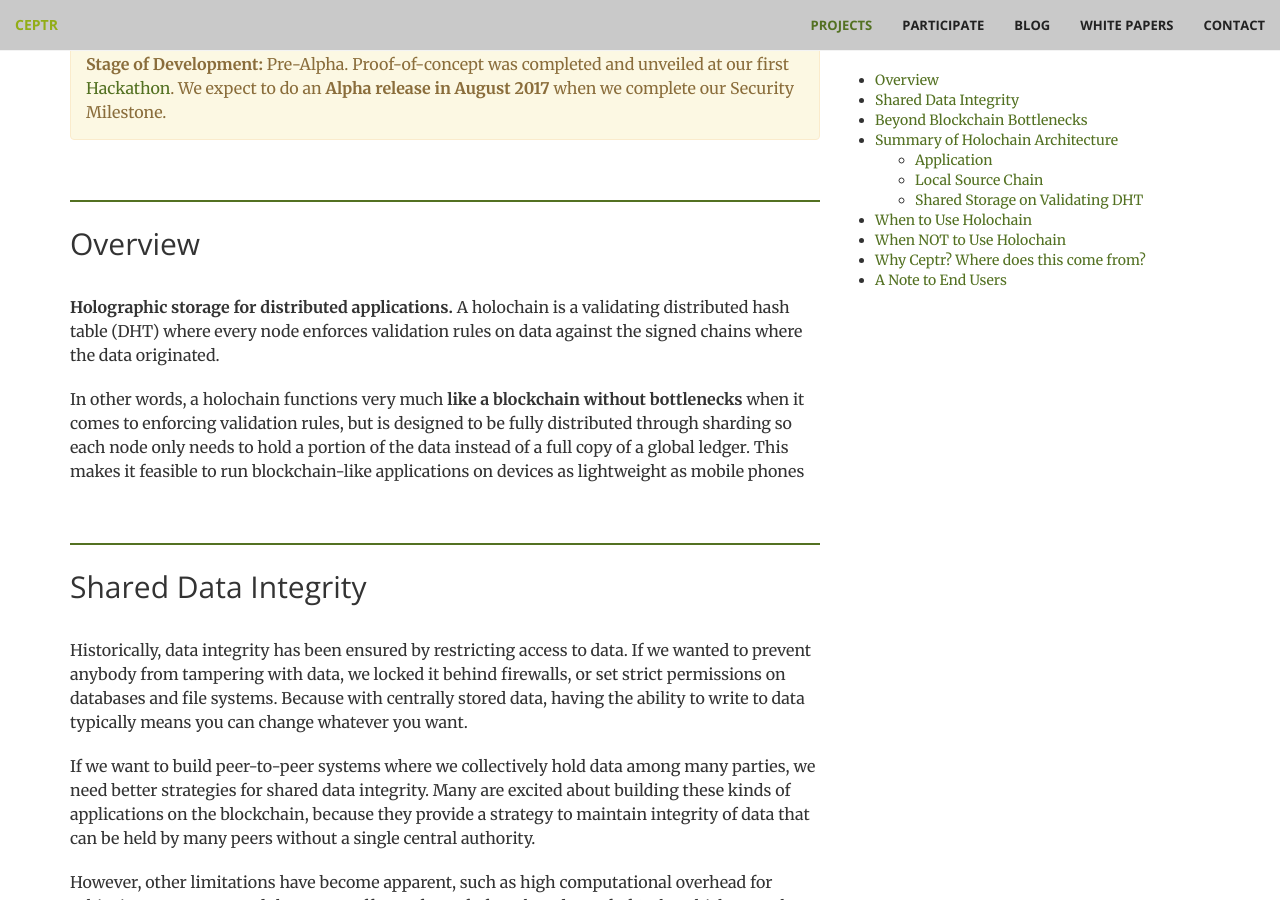
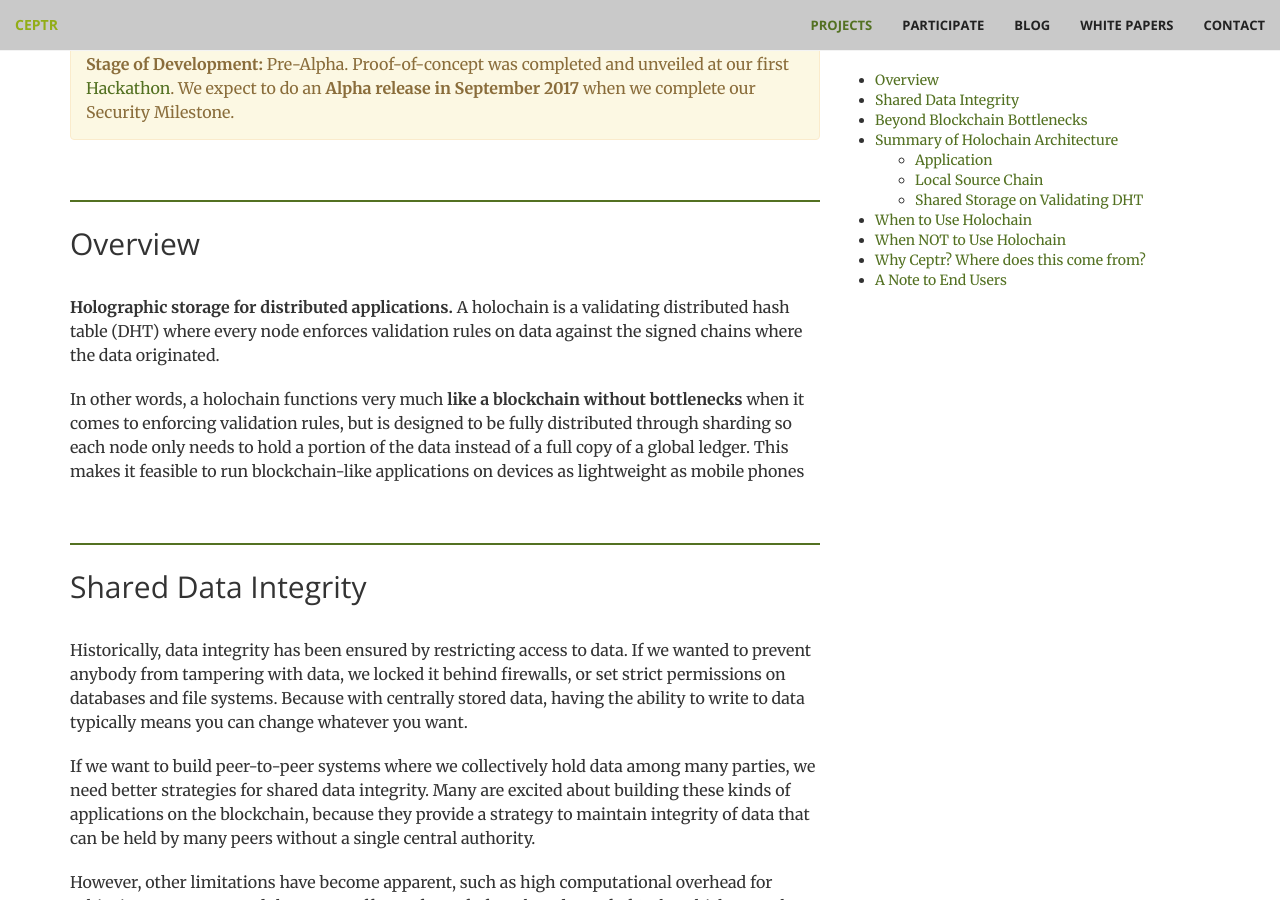
Before and after one commit to metacurrency/ceptr-org, a Jekyll site: the page built from _projects/holochain.md, in a window 1280 px wide and 900 px high, scrolled down 721 px. Built offline with Jekyll 4.4.1, drawn with Linux system fonts in a browser that asks for light colours.

Commit message:
Updated Holochain alpha launch estimate

```diff
--- a/_projects/holochain.md
+++ b/_projects/holochain.md
@@ -37,7 +37,7 @@
 
 <br />
 <div class="alert alert-warning" role="alert" markdown="1">
-   <b>Stage of Development:</b> Pre-Alpha. Proof-of-concept was completed and unveiled at our first <a href="/participate/hackathons">Hackathon</a>. We expect to do an <b>Alpha release in August 2017</b> when we complete our Security Milestone.
+   <b>Stage of Development:</b> Pre-Alpha. Proof-of-concept was completed and unveiled at our first <a href="/participate/hackathons">Hackathon</a>. We expect to do an <b>Alpha release in September 2017</b> when we complete our Security Milestone.
 </div>
 
 ## Overview
```
